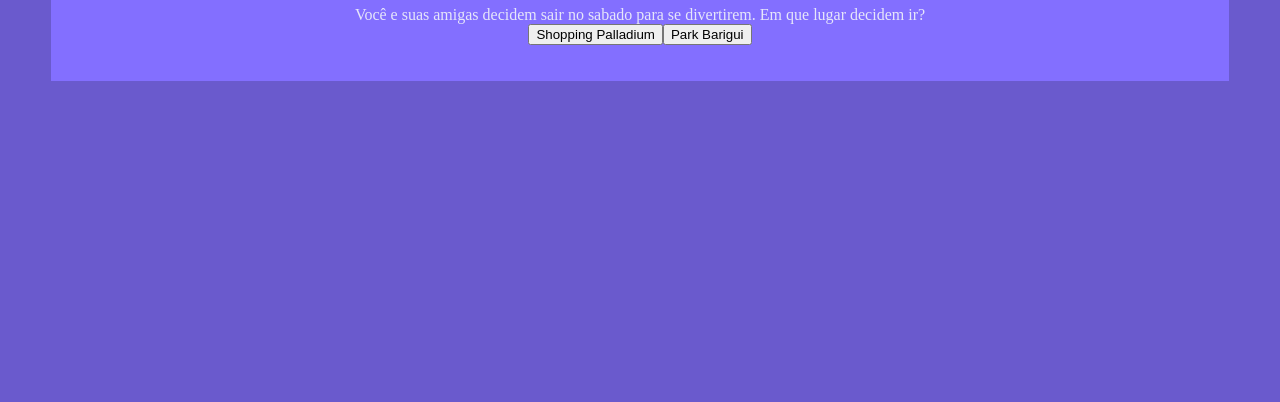
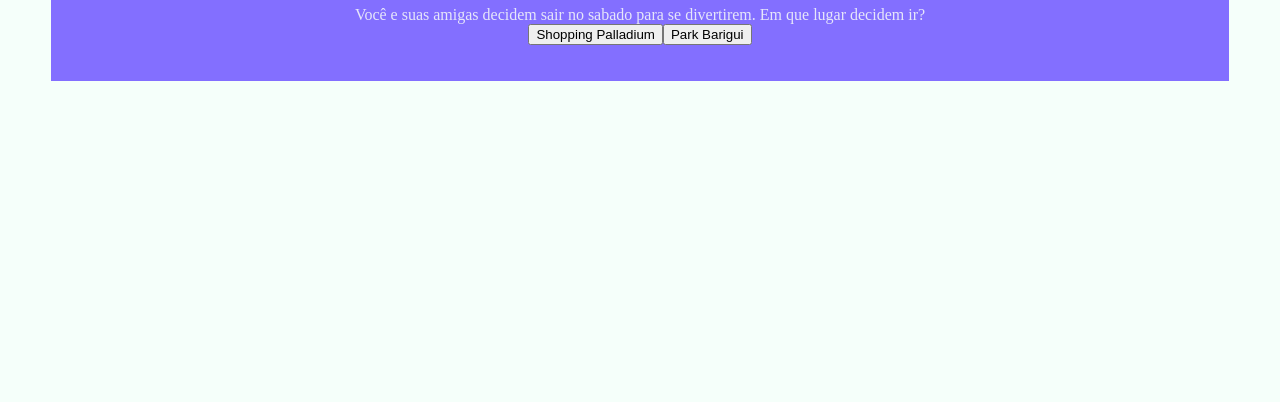
Before and after one commit to fernandacordeiro2006/ferzinha0.3, a plain HTML site: page index.html in a window 1280 px wide. Shown: the part 414-816 px from the top of the page. Drawn offline with Linux system fonts and the light colour scheme.

Commit message:
Update style.css

```diff
--- a/style.css
+++ b/style.css
@@ -1,5 +1,5 @@
 :root {
-  --cor-fundo: #6A5ACD;
+  --cor-fundo: #F5FFFA;
   --cor-principal: #836FFF;
   --cor-secundaria: #6959CD;
   --cor-destaque: 	#191970;
```
